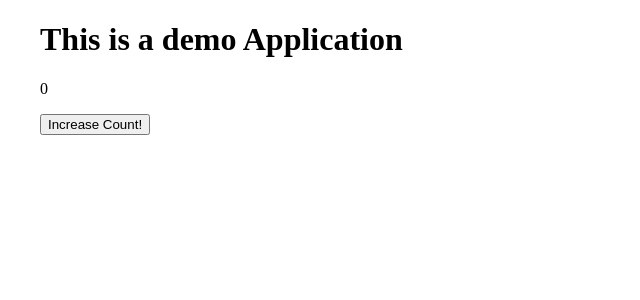
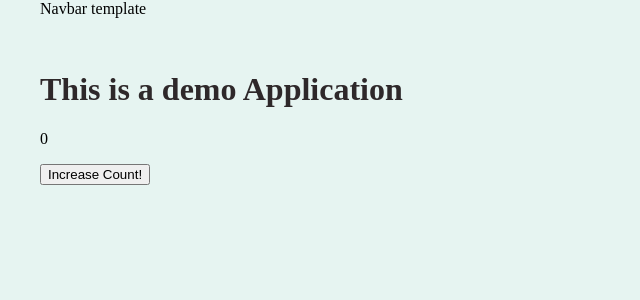
Before and after one commit to n3wsw3/todo-app-with-api-auth, a Nuxt app: page / in a window 1280 px wide. Shown: the top 300 px of the page, without its empty margins (0-640 px from the left). Built offline with nearby package versions, Linux system fonts and the light colour scheme.

Commit message:
Changed background color

```diff
--- a/layouts/default.vue
+++ b/layouts/default.vue
@@ -1,13 +1,33 @@
 <template>
   <div class="main-wrapper">
+    <nav>
+      Navbar template
+    </nav>
     <h1>This is a demo Application</h1>
     <slot></slot>
   </div>
 </template>
 
-<style lang="less" scoped>
+<style lang="less">
+@import "assets/definitions.less";
+
+body {
+  margin: 0;
+  padding: 0;
+
+  background-color: .colors()[BG];
+}
+
 .main-wrapper {
   max-width: 1200px;
   margin: 0 auto;
+
+  nav {
+    height: 50px;
+  }
+
+  h1 {
+    color: .colors()[text];
+  }
 }
 </style>
```
